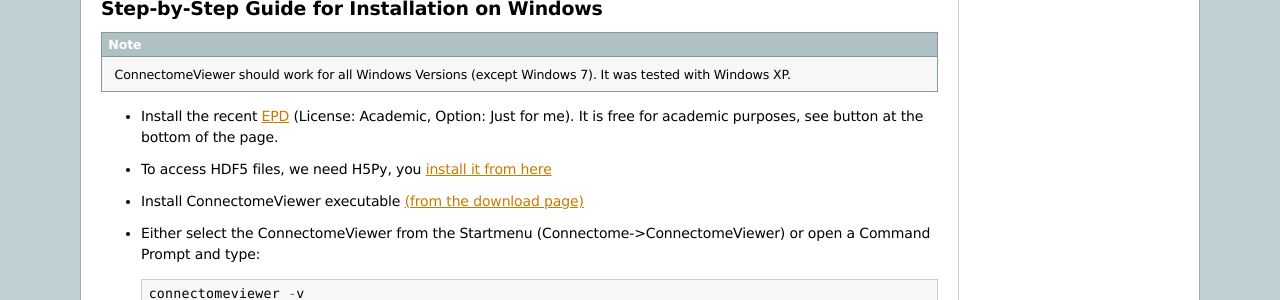
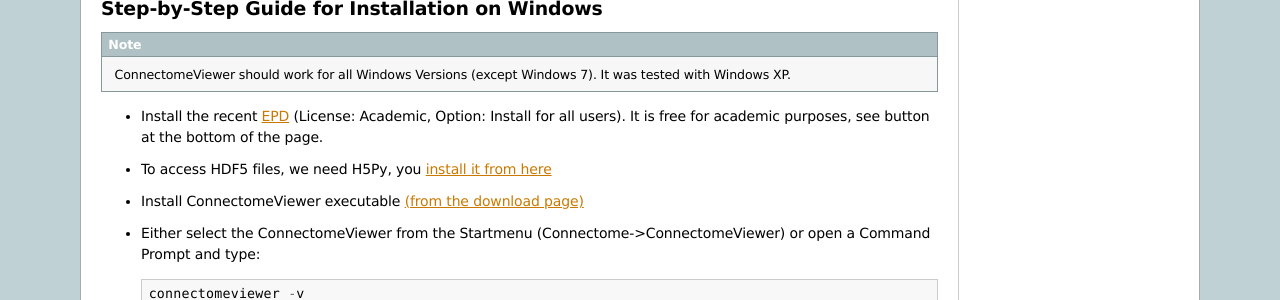
Before and after one commit to LTS5/connectomeviewer, a Sphinx documentation site: the page built from doc/users/installation.rst, in a window 1280 px wide. Shown: the part 874-1174 px from the top of the page. Built offline with Sphinx 7.4.7, drawn with Linux system fonts in a browser that asks for light colours; pages that are not in the unit, such as notebooks, are missing from menus.

Commit message:
DOCUMENTATION small fix

```diff
--- a/doc/users/installation.rst
+++ b/doc/users/installation.rst
@@ -40,7 +40,7 @@
 
 .. note:: ConnectomeViewer should work for all Windows Versions (except Windows 7). It was tested with Windows XP.
 
-* Install the recent EPD_ (License: Academic, Option: Just for me). It is free for academic purposes, see button at the bottom of the page.
+* Install the recent EPD_ (License: Academic, Option: Install for all users). It is free for academic purposes, see button at the bottom of the page.
 * To access HDF5 files, we need H5Py, you `install it from here <http://code.google.com/p/h5py/downloads/list>`_
 * Install ConnectomeViewer executable `(from the download page) <http://www.connectomeviewer.org/users/download>`_
 * Either select the ConnectomeViewer from the Startmenu (Connectome->ConnectomeViewer) or open a Command Prompt and type::
```
